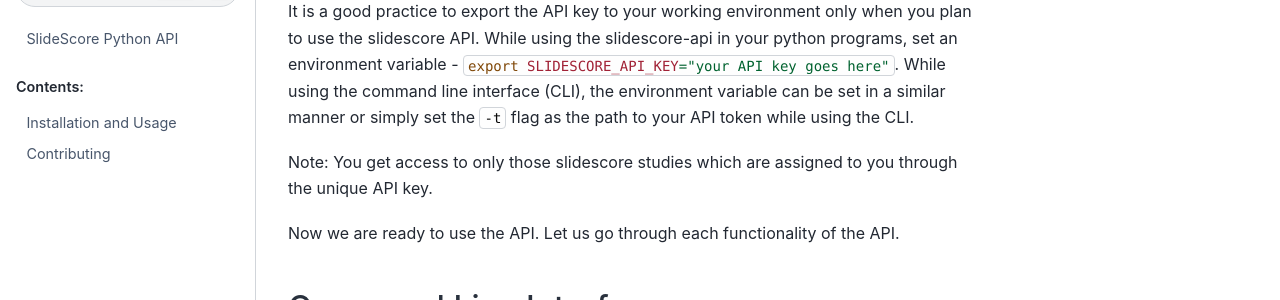
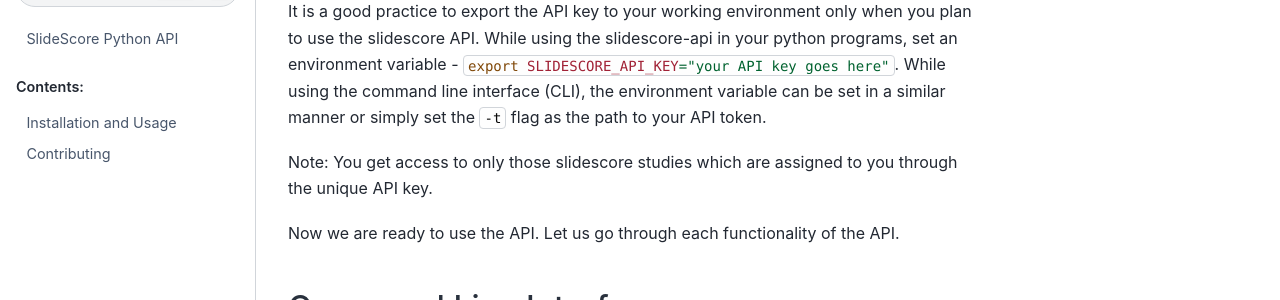
Before and after one commit to NKI-AI/slidescore-api, a Sphinx documentation site: the page built from docs/quickstart.rst, in a window 1280 px wide and 900 px high, scrolled down 704 px. Shown: the part 153-453 px from the top of the window. Built offline with Sphinx 7.4.7 and the Sphinx Book theme 1.1.4, drawn with Linux system fonts in a browser that asks for light colours; pages that are not in the unit, such as notebooks, are missing from menus.

Commit message:
Update quickstart.rst

```diff
--- a/docs/quickstart.rst
+++ b/docs/quickstart.rst
@@ -34,7 +34,7 @@
 ---------------------
 In order to use the slidescore API, you need to get an API key approved for a particular study/studies. You may reach out to Jan Hudecek (j.hudecek@nki.nl) and get this done. Once you have the API key, store it securely. **This is important because the API key can allow users to access proprietary data of the NKI and you do not want it in the wrong hands!**
 
-It is a good practice to export the API key to your working environment only when you plan to use the slidescore API. While using the slidescore-api in your python programs, set an environment variable - :bash:`export SLIDESCORE_API_KEY="your API key goes here"`. While using the command line interface (CLI), the environment variable can be set in a similar manner or simply set the :bash:`-t` flag as the path to your API token while using the CLI.
+It is a good practice to export the API key to your working environment only when you plan to use the slidescore API. While using the slidescore-api in your python programs, set an environment variable - :bash:`export SLIDESCORE_API_KEY="your API key goes here"`. While using the command line interface (CLI), the environment variable can be set in a similar manner or simply set the :bash:`-t` flag as the path to your API token.
 
 Note: You get access to only those slidescore studies which are assigned to you through the unique API key.
 
```
